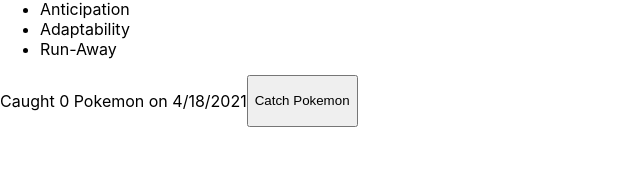
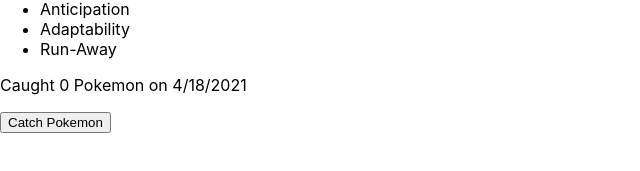
Before and after one commit to yunusfirat/Pokedex-CodeYourFuture, a React (Create React App) app: page / in a window 1280 px wide. Shown: the part 439-610 px from the top of the page, without its empty margins (0-640 px from the left). Built offline with nearby package versions, Linux system fonts and the light colour scheme.

Commit message:
added random pokemon names and count

```diff
--- a/src/CaughtPokemon.js
+++ b/src/CaughtPokemon.js
@@ -3,16 +3,27 @@
 
 
 function CaughtPokemon(props) {
-	const [caught, setCaught] = useState(0);
+	const [caught, setCaught] = useState([]);
 
 	const catchPokemon = () => {
-	 setCaught((caught) => caught + 1);
+	 let pokemonNames = ["pikachu","Butterfree","Ditto","Spearow"];
+	 let x = Math.floor((Math.random() * pokemonNames.length));
+	 setCaught(caught.concat(pokemonNames[x]));
 
 	};
+
+
 	return (
-		<div style= {{ display:"flex" } }>
-			<p>Caught {caught} Pokemon on {props.date}</p>
-			<button onClick={catchPokemon}>Catch Pokemon</button>
+		<div>
+			<p>Caught {caught.length} Pokemon on {props.date}</p>
+			<div><button onClick={catchPokemon}>Catch Pokemon</button></div>
+			<ul>
+				{caught.map((element, index) => {
+					return(
+						<li key={index}>{element}</li>
+					);
+				})}
+			</ul>
 		</div>
 	);
 }
```
